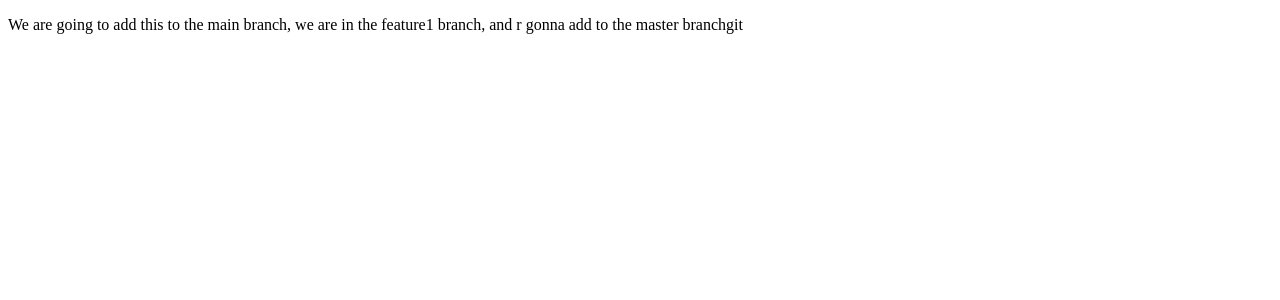
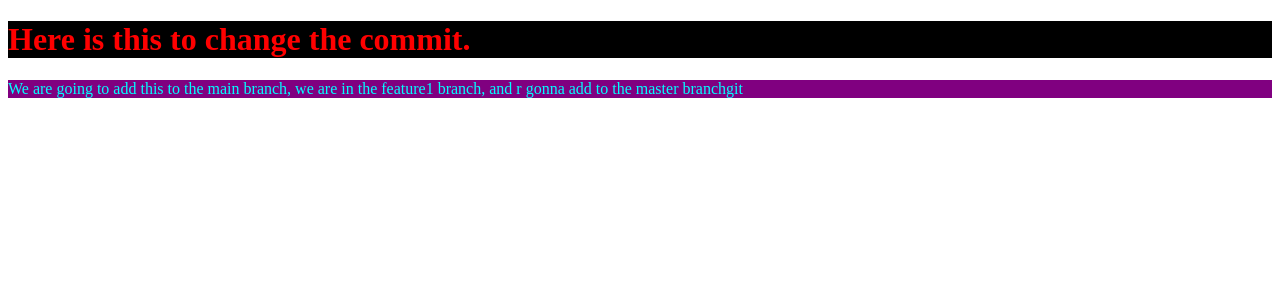
Before and after one commit to fecego/prueba-repo, an Angular app: page / in a window 1280 px wide. Shown: the top 300 px of the page. Built offline with nearby package versions, Linux system fonts and the light colour scheme.

Commit message:
Voy a gregar los cambios de feature 1 al branch feature1

```diff
--- a/src/app/app.component.css
+++ b/src/app/app.component.css
@@ -2,3 +2,8 @@ h1{
     color: red;
     background: black;
 }
+
+p{
+    background: purple;
+    color: cyan;
+}
--- a/src/app/app.component.html
+++ b/src/app/app.component.html
@@ -1 +1,2 @@
+<h1>Here is this to change the commit.</h1>
 <p>We are going to add this to the main branch, we are in the feature1 branch, and r gonna add to the master branchgit</p>
```
